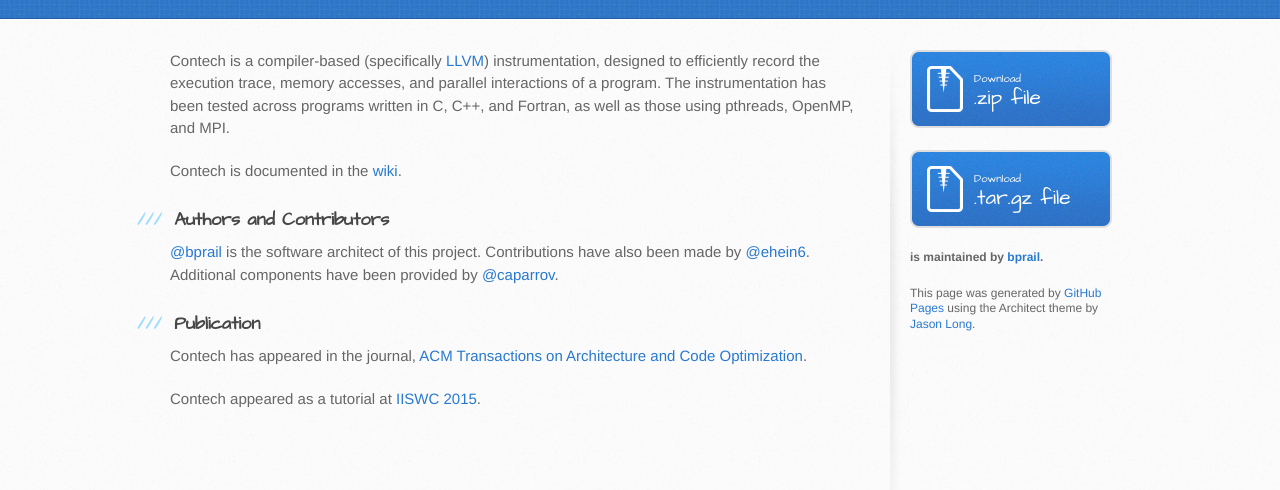
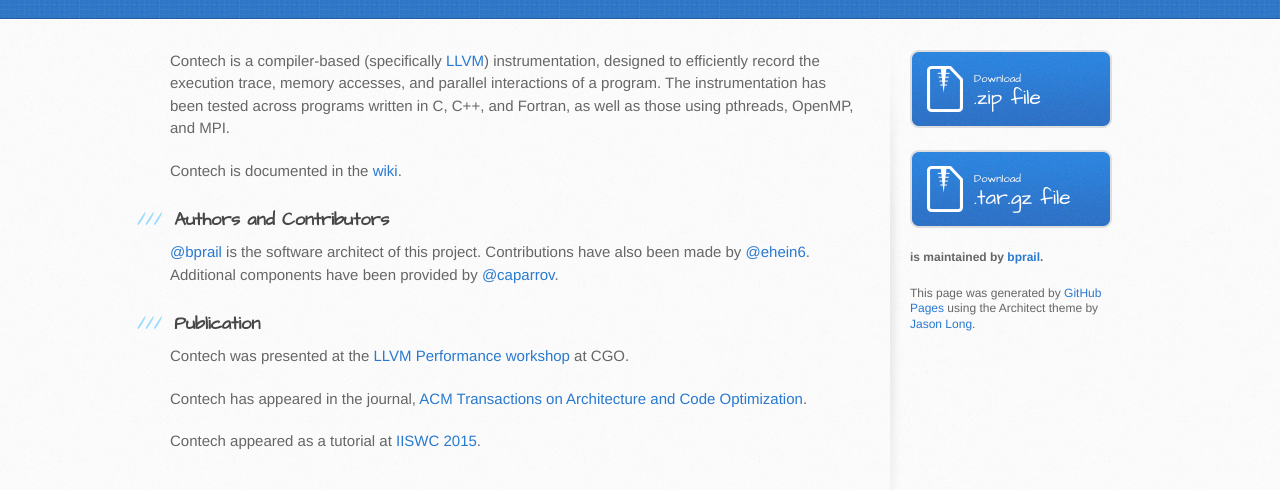
Before and after one commit to bprail/contech, a plain HTML site: page index.html in a window 1280 px wide. Shown: the part 216-706 px from the top of the page. Drawn offline with Linux system fonts and the light colour scheme.

Commit message:
Update index.html
Add LLVM performance workshop citation.

```diff
--- a/index.html
+++ b/index.html
@@ -40,6 +40,8 @@
 <h3>
 <a id="publication" class="anchor" href="#publication" aria-hidden="true"><span class="octicon octicon-link"></span></a>Publication</h3>
 
+          <p>Contech was presented at the <a href="http://llvm.org/devmtg/2017-02-04/">LLVM Performance workshop</a> at CGO.</p>
+
 <p>Contech has appeared in the journal, <a href="http://dx.doi.org/10.1145/2776893">ACM Transactions on Architecture and Code Optimization</a>.</p>
 
 <p>Contech appeared as a tutorial at <a href="http://www.iiswc.org/iiswc2015/index.html">IISWC 2015</a>.</p>
```
